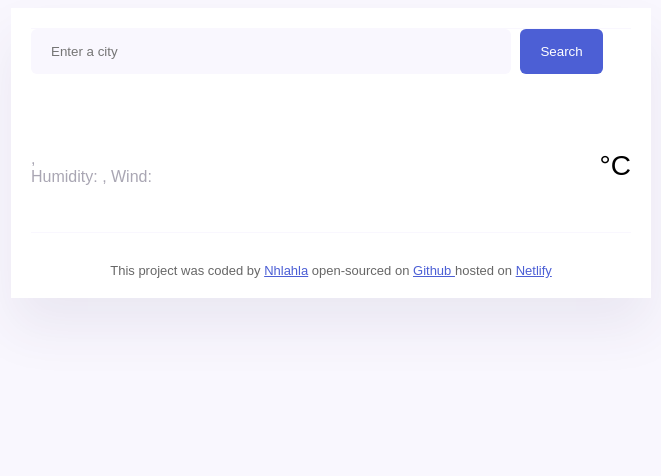
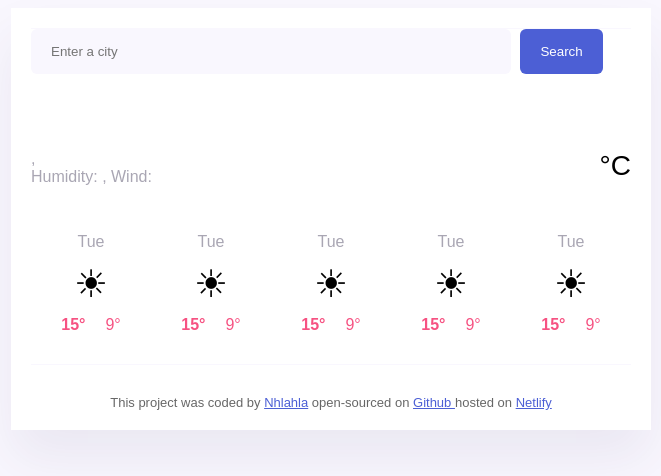
Before and after one commit to Nhla-hla/The-weather, a plain HTML site: page index.html in a window 1280 px wide. Shown: the whole page, without its empty margins (309-970 px from the left). Drawn offline with nearby package versions, Linux system fonts and the light colour scheme; no server answers.

Commit message:
Updated Css

```diff
--- a/index.html
+++ b/index.html
@@ -40,6 +40,48 @@
             <div class="weather-unit">°C</div>
           </div>
         </div>
+        <div class="weather-forecast">
+          <div class="weather-forecast-day">
+            <div class="weather-forecast-date">Tue</div>
+            <div class="weather-forecast-icon">☀</div>
+            <div class="weather-forecast-temperatures">
+              <div class="weather-forecast-temperature"><strong>15°</strong></div>
+            <div class="weather-forecast-temperature">9°</div>
+             </div>
+          </div>
+           <div class="weather-forecast-day">
+            <div class="weather-forecast-date">Tue</div>
+            <div class="weather-forecast-icon">☀</div>
+            <div class="weather-forecast-temperatures">
+              <div class="weather-forecast-temperature"><strong>15°</strong></div>
+            <div class="weather-forecast-temperature">9°</div>
+             </div>
+          </div>
+           <div class="weather-forecast-day">
+            <div class="weather-forecast-date">Tue</div>
+            <div class="weather-forecast-icon">☀</div>
+            <div class="weather-forecast-temperatures">
+              <div class="weather-forecast-temperature"><strong>15°</strong></div>
+            <div class="weather-forecast-temperature">9°</div>
+             </div>
+             </div>
+              <div class="weather-forecast-day">
+            <div class="weather-forecast-date">Tue</div>
+            <div class="weather-forecast-icon">☀</div>
+            <div class="weather-forecast-temperatures">
+              <div class="weather-forecast-temperature"><strong>15°</strong></div>
+            <div class="weather-forecast-temperature">9°</div>
+             </div>
+          </div>
+           <div class="weather-forecast-day">
+            <div class="weather-forecast-date">Tue</div>
+            <div class="weather-forecast-icon">☀</div>
+            <div class="weather-forecast-temperatures">
+              <div class="weather-forecast-temperature"><strong>15°</strong></div>
+            <div class="weather-forecast-temperature">9°</div>
+             </div>
+           </div>
+        </div>
       </main>
       <footer>
         This project was coded by
--- a/style.css
+++ b/style.css
@@ -75,3 +75,31 @@ footer {
   font-size: 28px;
   margin-top: 16px;
 }
+.weather-forecast {
+  display: flex;
+  justify-content: space-around;
+  margin-top: 30px;
+}
+.weather-forecast-date {
+  font-size: 16px;
+  color: rgb(39, 33, 66, 0.4);
+  line-height: 20px;
+  text-align: center;
+  margin-bottom: 10px;
+
+}
+.weather-forecast-icon {
+  font-size: 38px;
+  text-align: center;
+
+}
+.weather-forecast-temperatures {
+  text-align: center;
+  color: #f65282;
+  display: flex;
+  justify-content: center;
+  margin-top: 10px;
+}
+.weather-forecast-temperature {
+  padding: 0 10px;
+}
```
